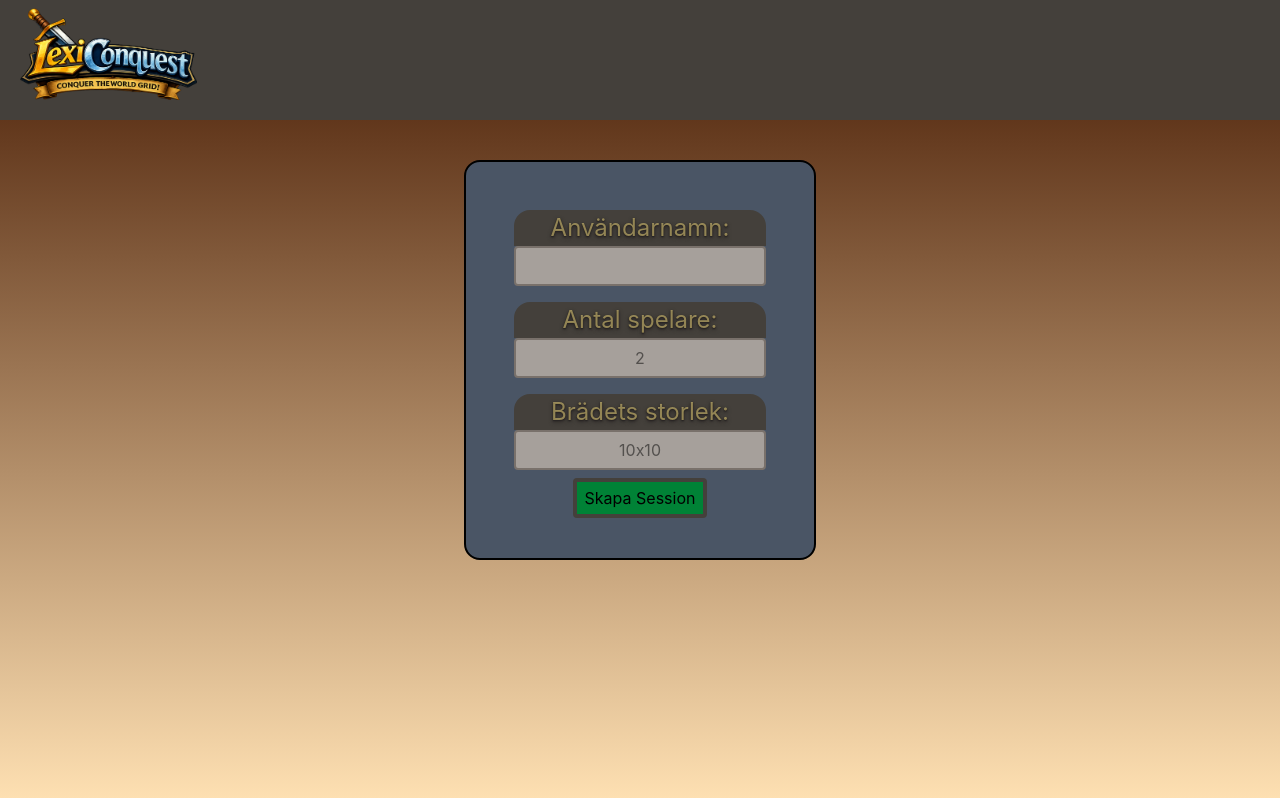
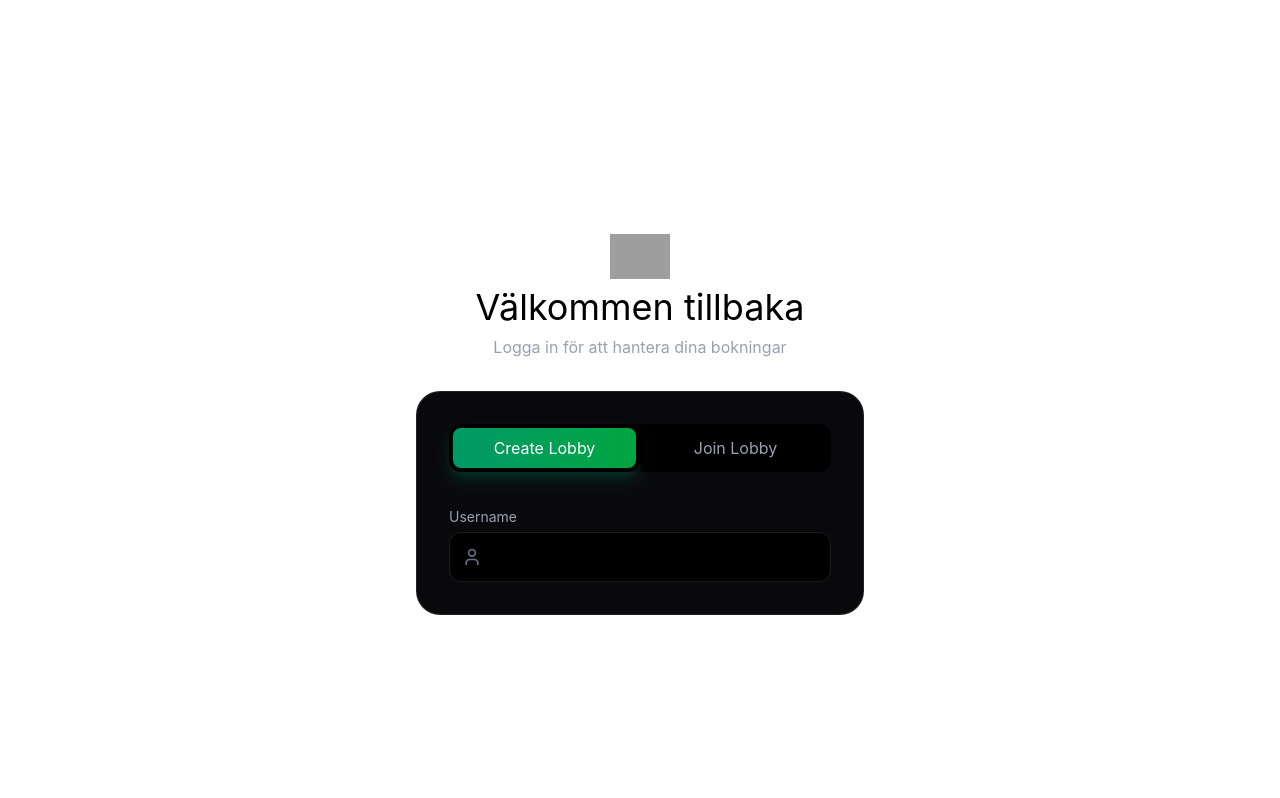
Before and after one commit to stuNero/lexicon-conquest, a React (Vite) app: page / in a window 1280 px wide. Shown: the top 798 px of the page. Built offline with nearby package versions, Linux system fonts and the light colour scheme; grey boxes are pictures that could not be loaded.

Commit message:
add form with sytling on home page

```diff
--- a/src/App.tsx
+++ b/src/App.tsx
@@ -4,7 +4,7 @@ import Main from "./partials/Main";
 function App() {
   return (
     <BrowserRouter>
-      <Header />
+      {/* <Header /> */}
       <Main />
     </BrowserRouter>
   );
--- a/src/pages/HomePage.tsx
+++ b/src/pages/HomePage.tsx
@@ -1,7 +1,127 @@
+import { useState } from 'react';
 import { Link } from "react-router-dom";
+import { Mail, Lock, User } from 'lucide-react';
+
 
 export default function HomePage() {
-  return <div
+  const [activeBtn, setActiveBtn] = useState('login');
+  const [userName, setUserName] = useState('');
+  const [email, setEmail] = useState('');
+  const [lastName, setLastName] = useState('');
+
+
+
+   const switchToLogin = () => {
+    setActiveBtn('login');
+    // Clear all fields when switching to login
+    // setEmail('');
+    // setPass('');
+    // setConfirmPass('');
+    // setFirstName('');
+    // setLastName('');
+    // setDuplicateEmailError('');
+    // setConfirmPasswordError('');
+    // setLoginError('');
+  };
+
+
+
+  const switchToRegister = () => {
+    setActiveBtn('medlem');
+    // Clear all fields when switiching to register
+    // setEmail('');
+    // setPass('');
+    // setConfirmPass('');
+    // setFirstName('');
+    // setLastName('');
+    // setDuplicateEmailError('');
+    // setConfirmPasswordError('');
+    // setLoginError('');
+  };
+
+  const login = async (e: React.FormEvent<HTMLFormElement>) => {
+    // this line is to prevent the page to refresh, we only want render the component not the whole page
+    e.preventDefault();
+
+  }
+
+  return <>
+    {/* div for centring the whole page */}
+      <div className="min-h-screen  flex justify-center items-center px-4 pt-16">
+        {/* div for stopping content stretch to edges */}
+        <div className="w-full max-w-md">
+          {/* welcome text and logo */}
+          <div className="flex flex-col items-center my-8 space-y-2">
+            <img
+              src="/logo-cinesharp.webp"
+              width="60px"
+              height="auto"
+              alt="cinesharp logo"
+            />
+            <h1 className="text-4xl">
+              {activeBtn === 'login' ? 'Välkommen tillbaka' : 'Välkommen'}
+            </h1>
+            <h2 className="text-md text-gray-400">
+              {activeBtn === 'login'
+                ? 'Logga in för att hantera dina bokningar'
+                : 'Bli medlem för att hantera dina bokningar'}
+            </h2>
+          </div>
+
+          {/* buttons that switch between login and registeration */}
+          <div className="bg-zinc-950 border border-white/10 rounded-3xl p-8 mb-12 ">
+            <section className=" flex flex-row bg-black rounded-xl justify-between mb-8">
+           {/* create lobby button  */}
+               <button
+                className={`bg-black p-2 rounded-xl flex-1 border-black border-4 cursor-pointer
+              ${activeBtn === 'login'
+                          ? "bg-gradient-to-r from-emerald-600 to-green-600 hover:from-emerald-700 hover:to-green-700 text-white shadow-lg shadow-emerald-900/50"
+                      : "bg-transparent hover:bg-gray-700/50 text-gray-400"}`}
+                onClick={switchToLogin}
+              >
+                Create Lobby
+            </button>
+
+            {/* join lobby button  */}
+              <button
+                className={`bg-black p-2 rounded-xl flex-1 border-black border-4 cursor-pointer
+              ${activeBtn === 'medlem'
+                          ? "bg-gradient-to-r from-emerald-600 to-green-600 hover:from-emerald-700 hover:to-green-700 text-white shadow-lg shadow-emerald-900/50"
+                      : "bg-transparent hover:bg-gray-700/50 text-gray-400"}`}
+                onClick={switchToRegister}
+              >
+                Join Lobby
+              </button>
+            </section>
+
+          <form action="">
+            {/* firstname */}
+                  <div>
+                    <label className="text-sm text-gray-400 ">Username</label>
+                    <div className="mt-1 flex items-center bg-black border border-white/10 rounded-xl px-3 focus-within:outline-1 focus-within:outline-red-900 ">
+                      <User className="w-5 h-5 text-gray-500" />
+                      <input
+                        type="text"
+                        placeholder="Username"
+                        className="flex-1 bg-transparent px-3 py-3 outline-none"
+                        value={userName}
+                        onChange={(e) => setUserName(e.target.value.trim())}
+                      />
+                    </div>
+                  </div>
+           </form>
+          </div>
+        </div>
+     </div>
+
+
+
+
+
+
+
+
+  <div
     className="
     flex flex-col items-center
     bg-gray-600 border-2 border-solid rounded-2xl
@@ -86,5 +206,6 @@ export default function HomePage() {
     <Link className="border-4 hover:bg-green-800 button border-stone-700 px-2 flex flex-col justify-center bg-green-700 h-10 rounded" to="/lobby">
       Skapa Session
     </Link>
-  </div>;
+    </div>;
+    </>
 }
--- a/src/partials/Main.tsx
+++ b/src/partials/Main.tsx
@@ -4,17 +4,8 @@ import GamePage from "../pages/GamePage";
 import LobbyPage from "../pages/LobbyPage";
 export default function Main() {
   return <main
-    className="
-      flex flex-col
-      bg-amber-500/30
-      bg-linear-to-b
-      from-amber-950
-      min-h-screen
-      pt-40
-      items-center
-    ">
-    <div className="
-    max-w-7xl">
+    className='min-h-screen container mx-auto'>
+    <div>
       <Routes>
         <Route path="/" element={<HomePage />} />
         <Route path="/lobby" element={<LobbyPage />} />
```
